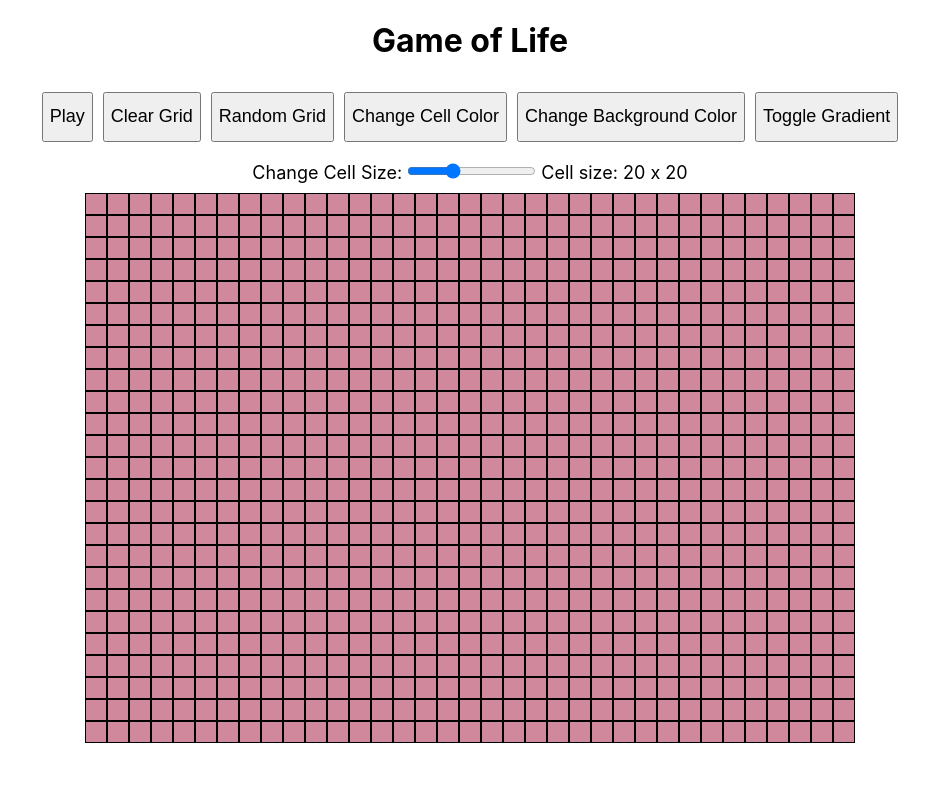
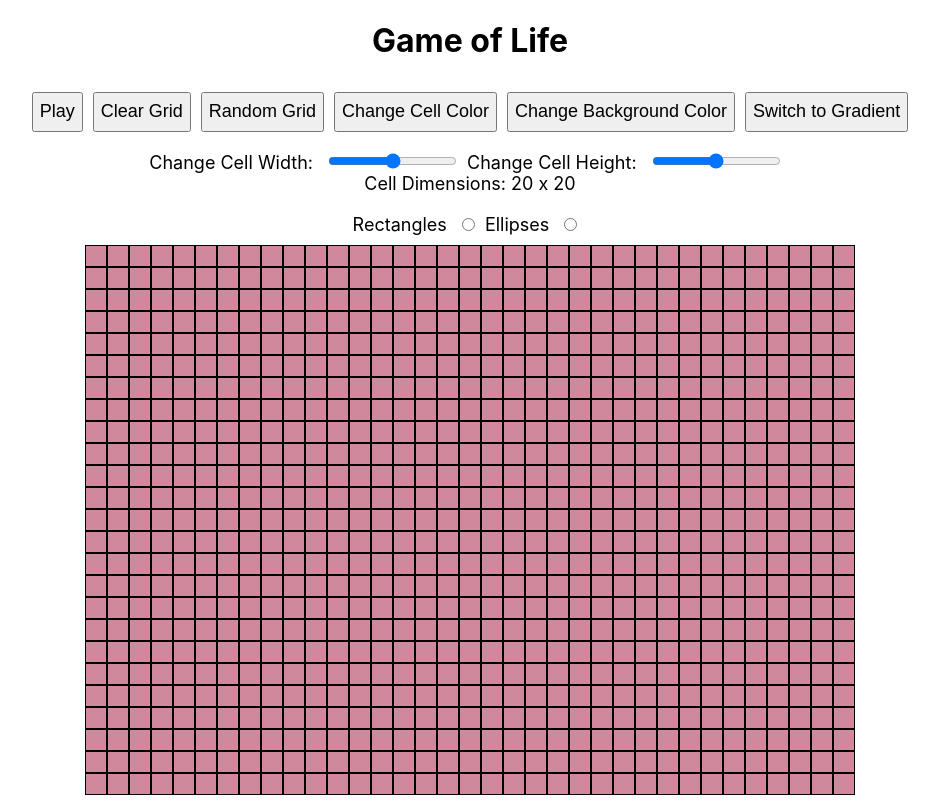
Before and after one commit to xxk3990/game-of-life-react, a React (Create React App) app in the folder game-of-life/: page / in a window 1280 px wide. Shown: the whole page, without its empty margins (170-1109 px from the left). Built offline with nearby package versions, Linux system fonts and the light colour scheme.

Commit message:
cell width and height now independently adjustable

```diff
--- a/game-of-life/src/App.css
+++ b/game-of-life/src/App.css
@@ -36,13 +36,15 @@ h1 {
   justify-content: space-evenly;
 }
 
-.UI-ranges {
-  display: flex;
-  justify-content: space-evenly;
+.UI-inputs {
+  display: grid;
+  grid-template-columns: 1fr;
+  margin-left: 5px;
+  margin-right: 5px;
 }
 
 .UI button {
-  height: 50px;
+  height: 40px;
   font-size: 18px;
   margin-left: 5px;
   margin-right: 5px;
@@ -53,12 +55,15 @@ h1 {
   margin-top: 20px;
 }
 
-input[type=range] {
+.UI-inputs input {
   padding: 0;
-  margin: 0;
+  margin: 0px 10px 0px 10px;
   cursor: pointer;
 }
 
+label {
+  cursor: pointer;
+}
 @keyframes App-logo-spin {
   from {
     transform: rotate(0deg);
--- a/game-of-life/src/App.tsx
+++ b/game-of-life/src/App.tsx
@@ -1,5 +1,4 @@
 import React, { useState, useCallback, useRef, useEffect } from 'react';
-import logo from './logo.svg';
 import {produce} from 'immer';
 import './App.css';
 const positions = [
@@ -12,12 +11,16 @@ const positions = [
   [1, 0],
   [-1, 0]
 ]
+/*
+  Used this tutorial but converted it to typescript and added new features!
+  https://www.geeksforgeeks.org/conways-game-of-life-using-react/#
+*/
 function App() {
   useEffect(() => {
     document.title = "Game of Life"
   })
   const rows = 25;
-  const columns = 35; //adjustable columns
+  const columns = 35;
   const getRandomColor = () => {
     //Found this on StackOverflow: https://stackoverflow.com/questions/1484506/random-color-generator
     const options: string = '0123456789ABCDEF'
@@ -27,13 +30,15 @@ function App() {
     }
     return color;
   }
-  const [cellSize, setCellSize] = useState<number>(20); //adjustable cell size
+  const [cellWidth, setCellWidth] = useState<number>(20); //adjustable cell width
+  const [cellHeight, setCellHeight] = useState<number>(20); //adjustable cell height
   const [isRunning, setIsRunning] = useState<boolean>(false); //playing or paused
-  const [randomCellColor, setRandomCellColor] = useState(getRandomColor());
-  const [randomBGColor, setRandomBGColor] = useState(getRandomColor())
+  const [randomCellColor, setRandomCellColor] = useState(getRandomColor()); //save random color in variable so all are same color
+  const [randomBGColor, setRandomBGColor] = useState(getRandomColor()) //color for uniform bg color
   const [gradientStart, setGradientStart] = useState(getRandomColor()) //random gradient start
   const [gradientEnd, setGradientEnd] = useState(getRandomColor()) //random gradient end
   const [gradientMode, setGradientMode] = useState<boolean>(false) //boolean for gradient mode
+  const [ellipseMode, setEllipseMode] = useState<boolean>(false); //ellipse mode. If on, cells change to ellipses
   const isRunningRef = useRef(isRunning);
   isRunningRef.current = isRunning;
   const runGame = useCallback(() => {
@@ -41,19 +46,17 @@ function App() {
       return; //bail out if game not running
     }
     setGrid((g: number[][]) => {
-      console.log('set grid in run game reached')
-      return produce(g, (gridCopy) => {
+      return produce(g, (gridCopy) => { //mutate using immer produce
         for (let i = 0; i < rows; i++) {
           for (let j = 0; j < columns; j++) {
-            let neighbors = 0;
+            let neighbors = 0; //nearby cells
             positions.forEach(([x, y]) => {
-              const newX = i + x; //nearby cells
+              const newX = i + x; //new cells to move to
               const newY = j + y;
               if (newX >= 0 && newX < rows && newY >= 0 && newY < columns) {
                 neighbors += g[newX][newY];
               }
             });
-
             if (neighbors < 2 || neighbors > 3) {
               gridCopy[i][j] = 0; //clear cell if neighbors in this range
             } else if (g[i][j] === 0 && neighbors === 3) {
@@ -66,8 +69,6 @@ function App() {
     setTimeout(runGame, 500)
   }, [])
 
-
-
   const handlePlay = () => {
     setIsRunning(!isRunning); //pause or play game
     if(!isRunning) {
@@ -77,15 +78,19 @@ function App() {
   }
 
   const clearGrid = () => {
-    const emptyRows = []
+    const emptyRows = [] //reset the grid
     for(let i = 0; i < rows; i++) {
       emptyRows.push(Array.from(Array(columns), () => 0))
     }
     return emptyRows;
   }
 
-  const changeCellSize = (newCellSize: number) => { //change size of cells
-    setCellSize(newCellSize)
+  const changeCellWidth = (newCellWidth: number) => { //change width of cells
+    setCellWidth(newCellWidth)
+  }
+
+  const changeCellHeight = (newCellHeight: number) => { //change height of cells
+    setCellHeight(newCellHeight)
   }
 
   const randomGrid = () => {
@@ -98,7 +103,7 @@ function App() {
   }
 
   const [grid, setGrid] = useState(() => {
-    const emptyRows = [] //initialize grid
+    const emptyRows = [] //initialize grid as empty
     for(let i = 0; i < rows; i++) {
       emptyRows.push(Array.from(Array(columns), () => 0))
     }
@@ -115,18 +120,28 @@ function App() {
           <button onClick={() => setRandomCellColor(getRandomColor)}>Change Cell Color</button>
           <button onClick={() => {
             setGradientMode(false) //turn off gradient mode
-            setRandomBGColor(getRandomColor)
+            setRandomBGColor(getRandomColor) //change to one bg color
           }}>
-            Change Background Color</button>
+            {gradientMode === false ? 'Change Background Color': 'Switch to One Background Color'}</button>
           <button onClick={() => {
             setGradientStart(getRandomColor()) //new gradient start
             setGradientEnd(getRandomColor()) //new gradient end
             setGradientMode(true) //turn on gradient mode
-          }}>Toggle Gradient</button>
+          }}>{gradientMode === true ? 'Change Gradient': 'Switch to Gradient'}</button>
         </section>
-        <section className="UI-ranges">
+        <section className="UI-inputs">
           <span>
-            Change Cell Size: <input type ='range' min="10" max="40" value={cellSize} step="5" onChange={(e) => changeCellSize(parseInt(e.target.value))}/> Cell size: {cellSize} x {cellSize}
+            Change Cell Width: <input type ='range' min="10" max="30" value={cellWidth} step="5" onChange={(e) => changeCellWidth(parseInt(e.target.value))}/>
+            Change Cell Height: <input type ='range' min="10" max="30" value={cellHeight} step="5" onChange={(e) => changeCellHeight(parseInt(e.target.value))}/> <br/>
+            Cell Dimensions: {cellWidth} x {cellHeight} <br/>
+          </span>
+          <span>
+            <label htmlFor='rectangles'>Rectangles</label> <input name="shape-select" id="rectangles" type="radio" onClick={() => {
+              setEllipseMode(false); //disable ellipse mode
+            }}/>
+            <label htmlFor='ellipses'>Ellipses</label> <input name="shape-select" id="ellipses" type="radio" onClick={() => {
+              setEllipseMode(true) //turn on ellipse mode
+            }}/>
           </span>
         </section>
       </section>
@@ -142,10 +157,11 @@ function App() {
             <section className="cell"
               key={`${x}-${y}`}
               style={{
-                width: cellSize,
-                height: cellSize,
+                width: cellWidth,
+                height: cellHeight,
                 backgroundColor: grid[x][y] ? randomCellColor : undefined,
-                border: '1px solid black'
+                border: '1px solid black',
+                borderRadius: ellipseMode === true ? '50px' : '0px', //add border radius for ellipse mode
               }}
               onClick={() => {
                 const newGrid = produce(grid,(gridCopy) => {
```
